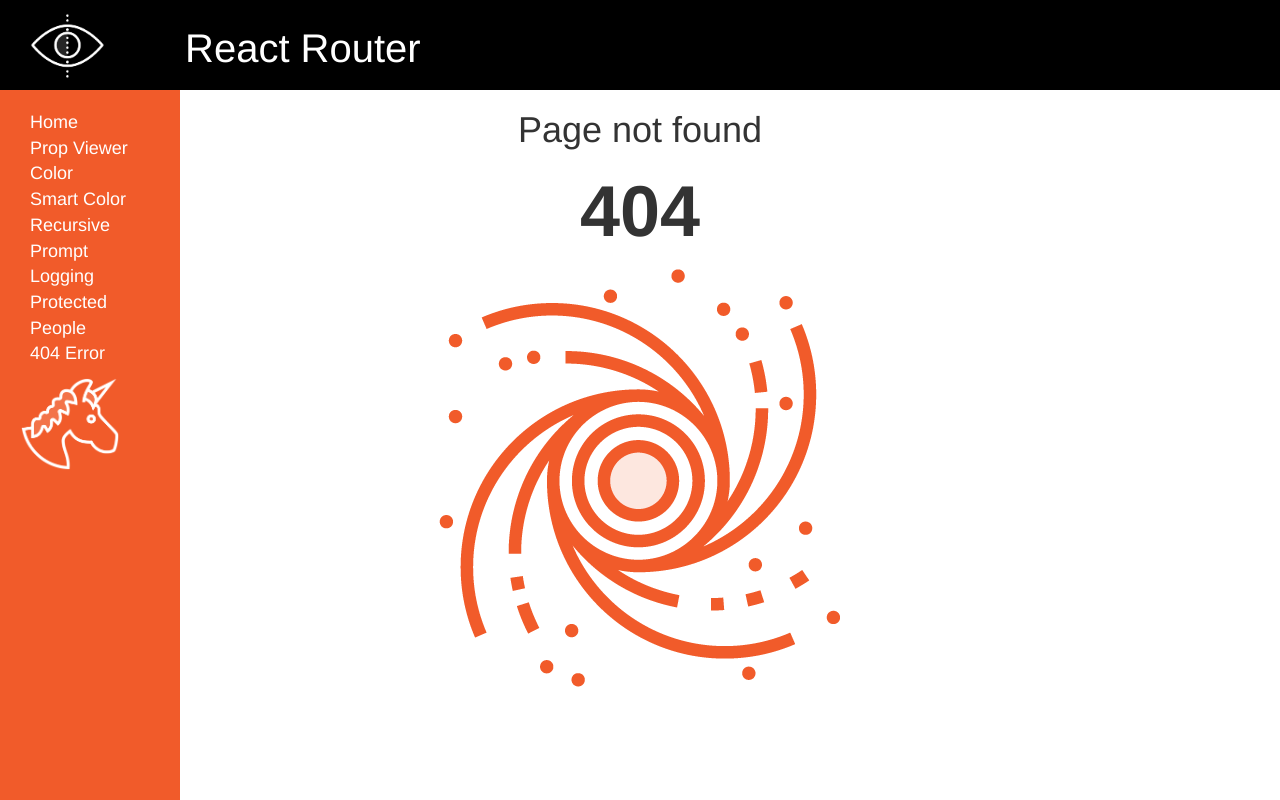
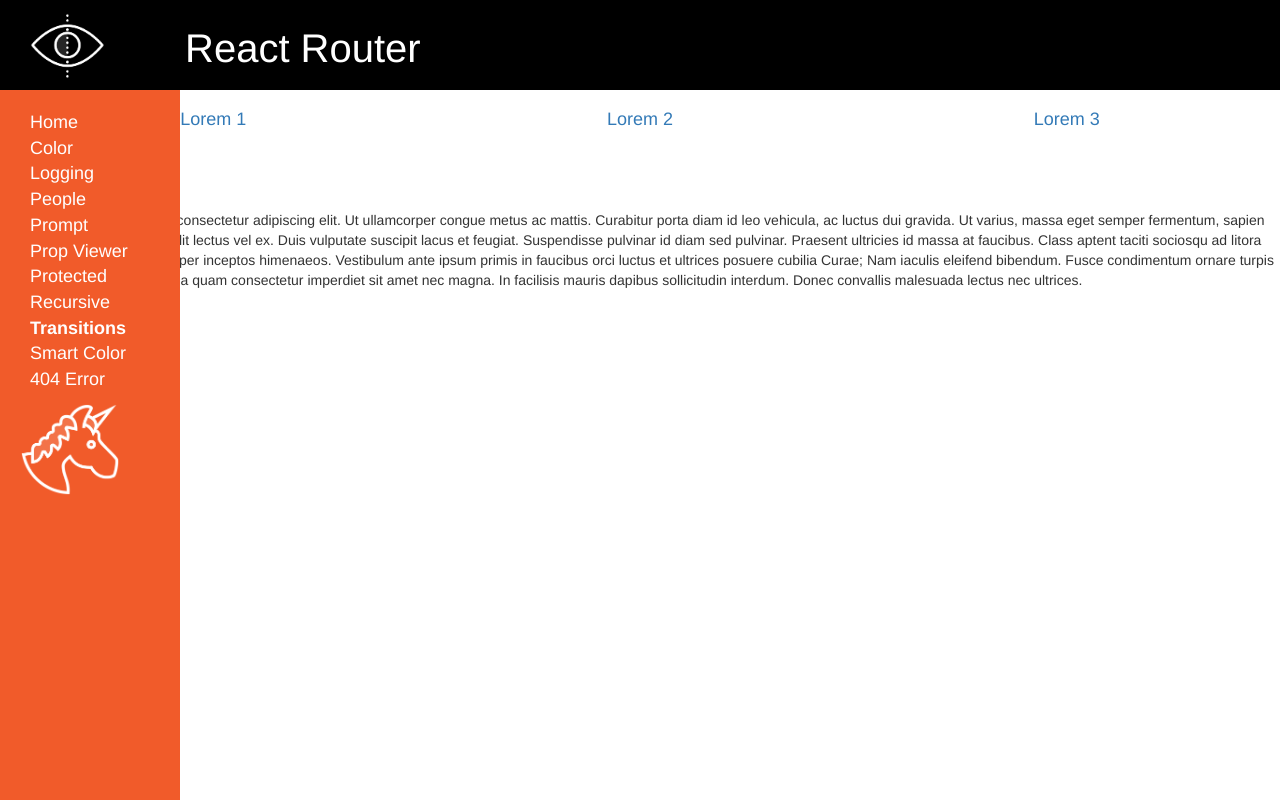
Before and after one commit to dstarr/ps-router-demo, a React app: page /transitions in a window 1280 px wide. Before the commit this address had no page. Built offline with nearby package versions, Linux system fonts and the light colour scheme.

Commit message:
Got Lorem Transitions working. Lab m10-3 done.

```diff
--- a/package.json
+++ b/package.json
@@ -25,6 +25,7 @@
     "react-dom": "^16.0.0",
     "react-redux": "^5.0.6",
     "react-router-dom": "^4.2.2",
+    "react-transition-group": "^2.2.1",
     "redux": "^3.7.2",
     "redux-immutable-state-invariant": "^2.1.0",
     "superagent": "^3.8.2",
--- a/src/App.js
+++ b/src/App.js
@@ -17,6 +17,7 @@ import PersonProfileContainer from './containers/PersonProfileContainer';
 import People from './components/people/People';
 import RecursiveColorSwatch from './components/colors/RecursiveColorSwatch';
 import Unicorn from "./components/unicorn/Unicorn";
+import Fade from "./components/transitions/Fade";
 
 
 const App = () => {
@@ -50,6 +51,9 @@ const App = () => {
                         // unicorn
                         <Route path={'/unicorn'} component={Unicorn} />
 
+                        // fading and transitions
+                        <Route path={'/transitions'} component={Fade} />
+
                         // page not found route
                         <Route component={PageNotFound}/>
                     </Switch>
--- a/src/components/layout/Sidebar.js
+++ b/src/components/layout/Sidebar.js
@@ -5,14 +5,15 @@ const Sidebar = () => {
 
     const links = [
         {name: 'Home', url: '/'},
+        {name: 'Color', url: '/color'},
+        {name: 'Logging', url: '/logging'},
+        {name: 'People', url: '/people'},
+        {name: 'Prompt', url: '/prompt'},
         {name: 'Prop Viewer', url: '/propview'},
-        {name: 'Color', url: '/color'},
+        {name: 'Protected', url: '/protected'},
+        {name: 'Recursive', url: '/colors/Yellow/FFEC40'},
+        {name: 'Transitions', url: '/transitions'},
         {name: 'Smart Color', url: '/color/Green/#00ff00'},
-        {name: 'Recursive', url: '/colors/Yellow/FFEC40'},
-        {name: 'Prompt', url: '/prompt'},
-        {name: 'Logging', url: '/logging'},
-        {name: 'Protected', url: '/protected'},
-        {name: 'People', url: '/people'},
         {name: '404 Error', url: '/404Error'},
     ];
 
--- /dev/null
+++ b/src/components/transitions/Fade.js
@@ -0,0 +1,52 @@
+import React from 'react';
+import {Link, Route, Switch} from "react-router-dom";
+import LoremNumber from "./LoremNumber";
+import {CSSTransition, TransitionGroup} from 'react-transition-group'
+
+
+const Fade = ({match, location}) => {
+
+    console.log(match.url);
+
+    return (
+        <div>
+            <h4>
+                <ul style={styles.navBar}>
+                    <li style={styles.tab}><Link to={`${match.url}/1`}>Lorem 1</Link></li>
+                    <li style={styles.tab}><Link to={`${match.url}/2`}>Lorem 2</Link></li>
+                    <li style={styles.tab}><Link to={`${match.url}/3`}>Lorem 3</Link></li>
+                </ul>
+            </h4>
+
+            <TransitionGroup>
+                <CSSTransition key={location.key} classNames={'fade'} timeout={500}>
+                    <Switch location={location}>
+                        <Route path={`${match.url}`} component={LoremNumber} exact/>
+                        <Route path={`${match.url}/:id`} component={LoremNumber}/>
+                    </Switch>
+                </CSSTransition>
+            </TransitionGroup>
+
+        </div>
+    );
+};
+
+let styles = {};
+
+styles.tab = {
+    flex: 1,
+    listStyleType: 'none',
+    padding: '10px',
+    textAlign: 'center',
+};
+
+styles.navBar = {
+    display: 'flex',
+    height: '40px',
+    margin: 0,
+    padding: 0,
+    top: 0,
+    width: '100%',
+};
+
+export default Fade;
--- /dev/null
+++ b/src/components/transitions/LoremNumber.js
@@ -0,0 +1,31 @@
+import React from 'react';
+
+const LoremNumber = ({match}) => {
+
+    let text = '';
+
+    switch (parseInt(match.params.id)) {
+        case 1:
+            text = 'Integer nisi purus, hendrerit cursus laoreet ut, pharetra sed eros. Ut id lorem in tortor ultrices dignissim. Pellentesque molestie libero sit amet ultrices interdum. Suspendisse ac lacus ullamcorper, commodo mi nec, congue purus. Etiam scelerisque varius magna at mattis. Sed nec rutrum est, at fringilla nisi. Fusce scelerisque pellentesque ligula, eu commodo magna lobortis convallis. Praesent eu auctor turpis. Nam tristique vestibulum neque, eu pretium mi malesuada rhoncus. Class aptent taciti sociosqu ad litora torquent per conubia nostra, per inceptos himenaeos. Cras quis finibus ipsum. Aenean rhoncus felis eros, in accumsan sem mollis ut. Sed venenatis urna eget metus tristique elementum. Mauris et lorem dictum, tincidunt nisl eget, finibus mauris. Interdum et malesuada fames ac ante ipsum primis in faucibus. Fusce maximus egestas massa vel cursus.';
+            break;
+        case 2:
+            text='Duis laoreet suscipit ligula, vitae ullamcorper turpis. Donec molestie, lacus in pretium iaculis, lacus nisl consequat nibh, et posuere massa massa in tellus. Sed lobortis, diam ut lobortis porta, augue metus tempus lorem, quis lobortis augue felis in eros. Aenean auctor euismod quam eu sagittis. Fusce a leo metus. Aenean finibus varius hendrerit. Curabitur ac elementum arcu.';
+            break;
+        case 3:
+            text='In finibus placerat diam, eget vulputate lectus suscipit non. Pellentesque fermentum mi nunc. Etiam ut ligula eros. Fusce dui libero, vulputate nec velit vel, ultricies sodales leo. In lacinia turpis id consectetur ultrices. Morbi feugiat a turpis ac vehicula. Curabitur interdum, eros sit amet efficitur feugiat, ligula purus elementum orci, sit amet feugiat magna sapien sed lectus. Fusce faucibus iaculis nibh, a luctus sapien luctus nec. Quisque id nulla eu massa vehicula faucibus tristique ut purus. Nullam malesuada tortor non hendrerit consectetur. Quisque interdum quam in bibendum vestibulum. Pellentesque habitant morbi tristique senectus et netus et malesuada fames ac turpis egestas.';
+            break;
+        default:
+            text='Lorem ipsum dolor sit amet, consectetur adipiscing elit. Ut ullamcorper congue metus ac mattis. Curabitur porta diam id leo vehicula, ac luctus dui gravida. Ut varius, massa eget semper fermentum, sapien quam iaculis nisi, in viverra elit lectus vel ex. Duis vulputate suscipit lacus et feugiat. Suspendisse pulvinar id diam sed pulvinar. Praesent ultricies id massa at faucibus. Class aptent taciti sociosqu ad litora torquent per conubia nostra, per inceptos himenaeos. Vestibulum ante ipsum primis in faucibus orci luctus et ultrices posuere cubilia Curae; Nam iaculis eleifend bibendum. Fusce condimentum ornare turpis ac malesuada. Ut sed ipsum a quam consectetur imperdiet sit amet nec magna. In facilisis mauris dapibus sollicitudin interdum. Donec convallis malesuada lectus nec ultrices.';
+    }
+
+    return (
+        <div>
+            <h1>Lorem {match.params.id}</h1>
+            <p>
+                {text}
+            </p>
+        </div>
+    );
+};
+
+export default LoremNumber;
--- a/src/style/index.css
+++ b/src/style/index.css
@@ -70,3 +70,18 @@ li.nav {
     width: 80px;
     margin-top: 20px;
 }
+
+/* for fades / transitions */
+.fade-enter {
+  opacity: 0;
+  z-index: 1;
+}
+
+.fade-exit {
+    display: none;
+}
+
+.fade-enter.fade-enter-active {
+  opacity: 1;
+  transition: opacity 500ms ease-in;
+}
```
Also changed, not shown: 1 other file (tests, documents, lock files or other folders).
